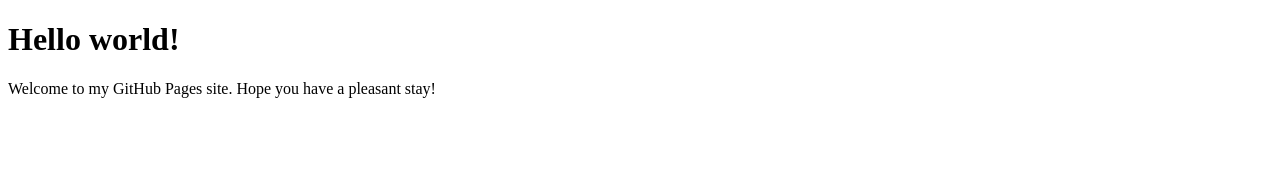
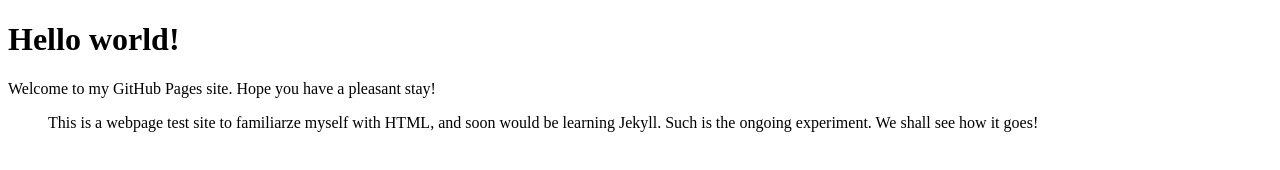
Before and after one commit to charleshdixon/charleshdixon.github.io, a plain HTML site: page index.html in a window 1280 px wide. Drawn offline with Linux system fonts and the light colour scheme.

Commit message:
Update index.html

```diff
--- a/index.html
+++ b/index.html
@@ -6,5 +6,11 @@
     <body>
         <h1>Hello world!</h1>
         <p>Welcome to my GitHub Pages site. Hope you have a pleasant stay!</p>
+        <ul>
+            <p>This is a webpage test site to familiarze myself with HTML, and soon would be learning Jekyll.
+                Such is the ongoing experiment. We shall see how it goes!
+            </p>
+        </ul>
+
     </body>
 </html>
```
